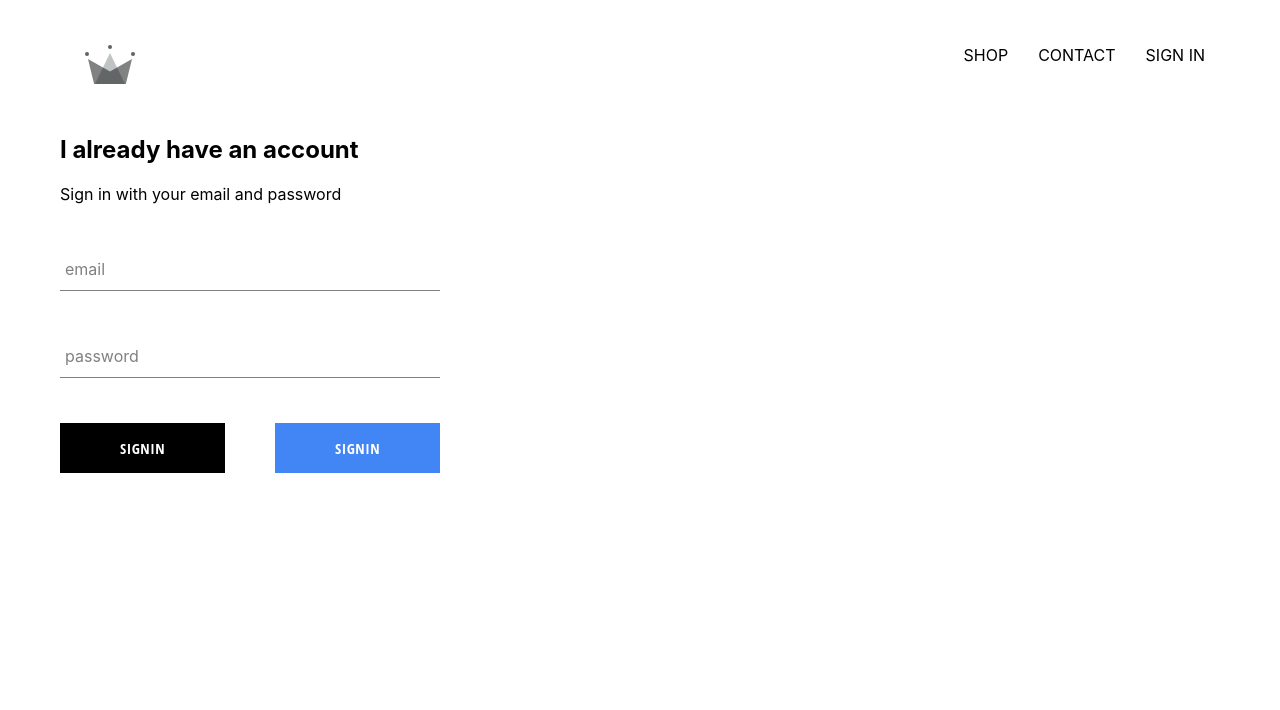
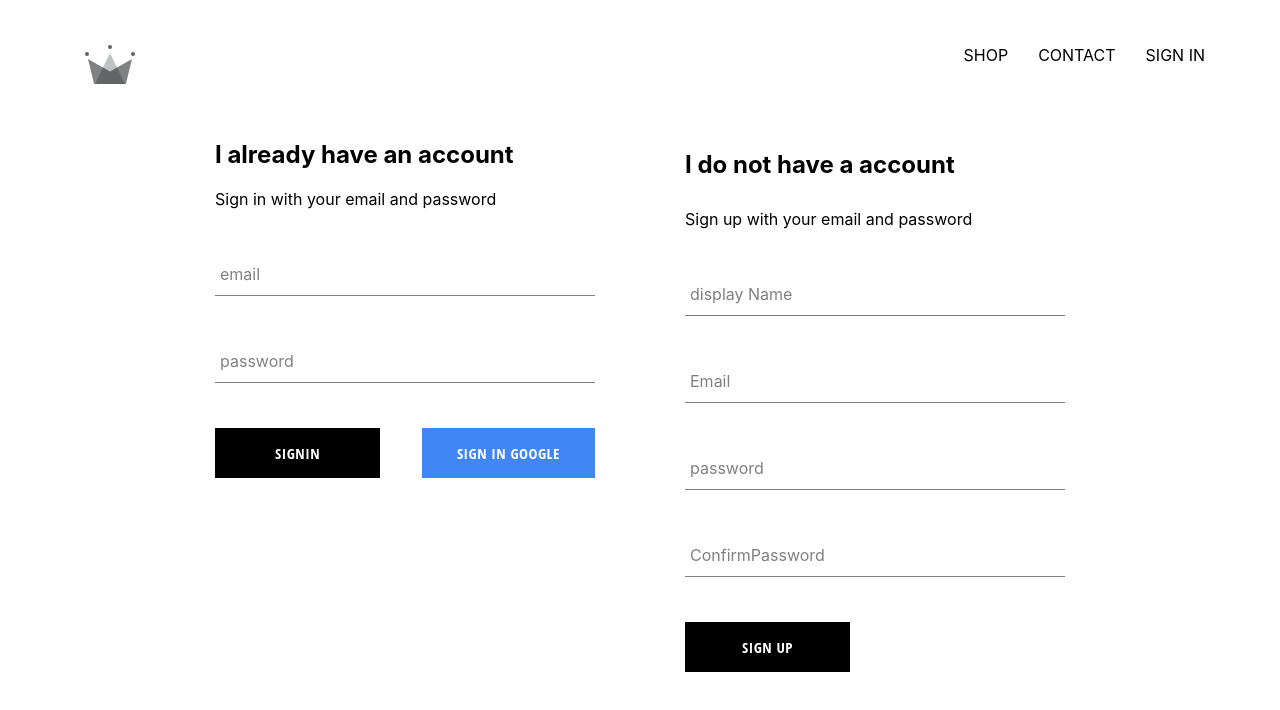
Before and after one commit to Duckie08/e-commerce, a React (Create React App) app: page /signin in a window 1280 px wide. Shown: the top 710 px of the page. Built offline with nearby package versions, Linux system fonts and the light colour scheme; no server answers.

Commit message:
login with email

```diff
--- a/src/App.js
+++ b/src/App.js
@@ -1,14 +1,13 @@
 import React from 'react';
-import HomePage from './pages/homepage/homepage.component'
-import { Switch, Route } from 'react-router-dom'
+import { Switch, Route } from 'react-router-dom';
+
 import './App.css';
-import ShopPage from './pages/shop/shop.component'
-import  Header  from './components/header/header.component'
-import SignInAndSignUpPage from './pages/sign-in-and-sign-up/sign-in-and-sign-up.component'
-import { auth } from './firebase/firebase.utils'
-const HatsPage = () => (
-  <div>Hats Page</div>
-)
+
+import HomePage from './pages/homepage/homepage.component';
+import ShopPage from './pages/shop/shop.component';
+import SignInAndSignUpPage from './pages/sign-in-and-sign-up/sign-in-and-sign-up.component';
+import Header from './components/header/header.component';
+import { auth, createUserProfileDocument } from './firebase/firebase.utils';
 
 class App extends React.Component {
   constructor() {
@@ -16,22 +15,35 @@
 
     this.state = {
       currentUser: null
-    }
+    };
   }
 
-  unsubcribeFromAuth = null;
+  unsubscribeFromAuth = null;
 
   componentDidMount() {
-    this.unsubcribeFromAuth = auth.onAuthStateChanged(user => {
-      this.setState({ currentUser: user});
+    this.unsubscribeFromAuth = auth.onAuthStateChanged(async userAuth => {
+      if (userAuth) {
+        const userRef = await createUserProfileDocument(userAuth);
 
-      console.log(user)
-    })
+        userRef.onSnapshot(snapShot => {
+          this.setState({
+            currentUser: {
+              id: snapShot.id,
+              ...snapShot.data()
+            }
+          });
+          console.log(this.state)
+        });
+      }
+
+      this.setState({ currentUser: userAuth });
+    });
   }
 
   componentWillUnmount() {
-    this.unsubcribeFromAuth()
+    this.unsubscribeFromAuth();
   }
+
   render() {
     return (
       <div>
@@ -42,8 +54,8 @@
           <Route path='/signin' component={SignInAndSignUpPage} />
         </Switch>
       </div>
-   )};
+    );
+  }
 }
 
-
 export default App;
--- a/src/components/sign-in/sign-in.component.jsx
+++ b/src/components/sign-in/sign-in.component.jsx
@@ -1,7 +1,7 @@
 import React from 'react';
 import FormInput from '../form-input/form-input.component';
 import CustomButton from '../custom-button/custom-button-component'
-import { signInWithGoogle } from '../../firebase/firebase.utils'
+import { auth, signInWithGoogle } from '../../firebase/firebase.utils'
 import './sign-in.styles.scss';
 
 class SignIn extends React.Component {
@@ -14,10 +14,17 @@
     };
   }
 
-  handleSubmit = event => {
+  handleSubmit = async event => {
     event.preventDefault();
 
-    this.setState({ email: '', password: '' });
+    const { email, password } = this.state;
+
+    try {
+      await auth.signInWithEmailAndPassword(email, password);
+      this.setState({email:'', password:''});
+    } catch (error) {
+      console.log(error)
+    }
   };
 
   handleChange = event => {
@@ -51,7 +58,7 @@
           />
           <div className="buttons">
             <CustomButton type='submit'> SignIn </CustomButton>
-            <CustomButton onClick={signInWithGoogle} isGoogleSignIn> SignIn </CustomButton>
+            <CustomButton onClick={signInWithGoogle} isGoogleSignIn> Sign in Google </CustomButton>
             </div>
         </form>
       </div>
--- /dev/null
+++ b/src/components/sign-up/sign-up.component.jsx
@@ -0,0 +1,104 @@
+import React from 'react';
+
+import FormInput from '../form-input/form-input.component'
+import CustomButton from '../custom-button/custom-button-component'
+
+import { auth, createUserProfileDocument } from '../../firebase/firebase.utils';
+import './sign-up.styles.scss'
+
+class SignUp extends React.Component {
+    constructor() {
+        super();
+
+        this.state = {
+            displayName: '',
+            email: '',
+            password: '',
+            confirmPassword: ''
+        }
+    }
+
+    handleSubmit = async event => {
+        event.preventDefault();
+
+        const { displayName, email, password, confirmPassword } = this.state;
+
+        if(password !== confirmPassword) {
+            alert("password don't match");
+            return;
+        }
+
+        try {
+            const { user } = await auth.createUserWithEmailAndPassword(email, password);
+
+            await createUserProfileDocument(user, { displayName });
+
+            this.setState({
+                displayName: '',
+                email: '',
+                password: '',
+                confirmPassword: ''
+            })
+            } catch (error) {
+                console.error(error);
+        }
+    }
+
+    handleChange = (e) => {
+        const { name, value } = e.target;
+
+        this.setState({[name]: value});
+
+    }
+
+    render() {
+        const {displayName, email, password, confirmPassword} = this.state
+        return(
+            <div className="sign-up">
+                <h2 className="title"> I do not have a account</h2>
+                <span>Sign up with your email and password</span>
+                <form className="sign-up-form" onSubmit={this.handleSubmit}>
+                    <FormInput
+                        type="text"
+                        name='displayName'
+                        value={displayName}
+                        onChange={this.handleChange}
+                        label='display Name'
+                        required
+                        >
+                    </FormInput>
+                    <FormInput
+                        type="email"
+                        name='email'
+                        value={email}
+                        onChange={this.handleChange}
+                        label='Email'
+                        required
+                        >
+                    </FormInput>
+                    <FormInput
+                        type="password"
+                        name='password'
+                        value={password}
+                        onChange={this.handleChange}
+                        label='password'
+                        required
+                        >
+                    </FormInput>
+                    <FormInput
+                        type="password"
+                        name='confirmPassword'
+                        value={confirmPassword}
+                        onChange={this.handleChange}
+                        label='ConfirmPassword'
+                        required
+                        >
+                    </FormInput>
+                    <CustomButton type="submit">Sign Up</CustomButton>
+                </form>
+            </div>
+        )
+    }
+}
+
+export default SignUp
--- /dev/null
+++ b/src/components/sign-up/sign-up.styles.scss
@@ -0,0 +1,9 @@
+.sign-up {
+    display: flex;
+    flex-direction: column;
+    width: 380px;
+
+    .title {
+        padding: 10px 0;
+    }
+}
--- a/src/firebase/firebase.utils.js
+++ b/src/firebase/firebase.utils.js
@@ -1,24 +1,49 @@
 import firebase from 'firebase/app';
-import 'firebase/auth'
-import 'firebase/firestore'
+import 'firebase/firestore';
+import 'firebase/auth';
 
 const config = {
-    apiKey: "AIzaSyCFHIUtAnEmlK4Fjv5-P3yJXVZBedhkmBI",
-    authDomain: "crwn-db08.firebaseapp.com",
-    projectId: "crwn-db08",
-    storageBucket: "crwn-db08.appspot.com",
-    messagingSenderId: "951739907087",
-    appId: "1:951739907087:web:47fe032d8465baa62c377a",
-    measurementId: "G-2T8KNNRPN9"
-  };
+  apiKey: 'AIzaSyCdHT-AYHXjF7wOrfAchX4PIm3cSj5tn14',
+  authDomain: 'crwn-db.firebaseapp.com',
+  databaseURL: 'https://crwn-db.firebaseio.com',
+  projectId: 'crwn-db',
+  storageBucket: 'crwn-db.appspot.com',
+  messagingSenderId: '850995411664',
+  appId: '1:850995411664:web:7ddc01d597846f65'
+};
 
 firebase.initializeApp(config);
+
+export const createUserProfileDocument = async (userAuth, additionalData) => {
+  if (!userAuth) return;
+
+  const userRef = firestore.doc(`users/${userAuth.uid}`);
+
+  const snapShot = await userRef.get();
+
+  if (!snapShot.exists) {
+    const { displayName, email } = userAuth;
+    const createdAt = new Date();
+    try {
+      await userRef.set({
+        displayName,
+        email,
+        createdAt,
+        ...additionalData
+      });
+    } catch (error) {
+      console.log('error creating user', error.message);
+    }
+  }
+
+  return userRef;
+};
 
 export const auth = firebase.auth();
 export const firestore = firebase.firestore();
 
 const provider = new firebase.auth.GoogleAuthProvider();
 provider.setCustomParameters({ prompt: 'select_account' });
+export const signInWithGoogle = () => auth.signInWithPopup(provider);
 
-export const signInWithGoogle = () => auth.signInWithPopup(provider)
 export default firebase;
--- a/src/pages/sign-in-and-sign-up/sign-in-and-sign-up.component.jsx
+++ b/src/pages/sign-in-and-sign-up/sign-in-and-sign-up.component.jsx
@@ -1,11 +1,12 @@
 import React from 'react';
 import './sign-in-and-sign-up.styles.scss'
 import SignIn from '../../components/sign-in/sign-in.component'
-
+import SignUp from '../../components/sign-up/sign-up.component'
 
 const SignInAndSignUpPage = () => (
     <div className="sign-in-and-sign-up">
         <SignIn />
+        <SignUp />
     </div>
 )
 
--- a/src/pages/sign-in-and-sign-up/sign-in-and-sign-up.styles.scss
+++ b/src/pages/sign-in-and-sign-up/sign-in-and-sign-up.styles.scss
@@ -0,0 +1,6 @@
+.sign-in-and-sign-up {
+    width: 850px;
+    display: flex;
+    justify-content: space-between;
+    margin: 30px auto;
+}
```
Also changed, not shown: src/components/custom-button/custom-button-component.jsx (+11 -6 lines), src/components/form-input/form-input.component.jsx (line endings or trailing spaces). Lines whose indentation alone changed are shown as unchanged.
